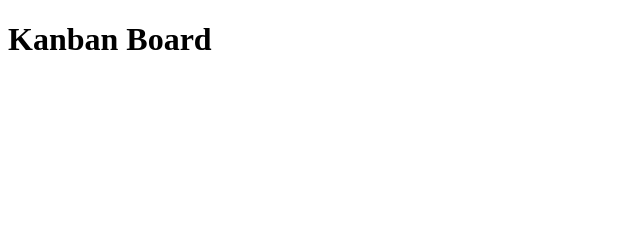
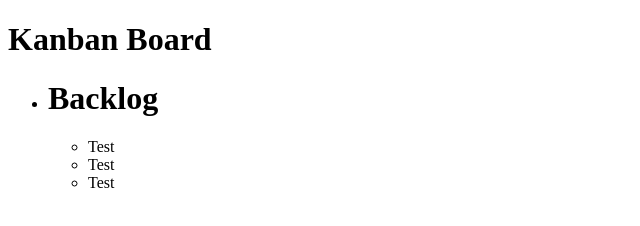
Before and after one commit to Shcoobz/basicJS_kanban-board, a plain HTML site: page index.html in a window 1280 px wide. Shown: the whole page, without its empty margins (0-640 px from the left). Drawn offline with Linux system fonts and the light colour scheme.

Commit message:
started building ui

```diff
--- a/index.html
+++ b/index.html
@@ -9,6 +9,23 @@
   </head>
   <body>
     <h1 class="main-title">Kanban Board</h1>
+    <!-- Drag Container -->
+    <div class="drag-container">
+      <ul class="drag-list">
+        <!-- Backlog Column -->
+        <li class="drag-column backlog">
+          <span class="header"><h1>Backlog</h1></span>
+          <!-- Backlog Content -->
+          <div id="backlog-content">
+            <ul class="drag-item-list" id="backlog-list">
+              <li class="drag-item">Test</li>
+              <li class="drag-item">Test</li>
+              <li class="drag-item">Test</li>
+            </ul>
+          </div>
+        </li>
+      </ul>
+    </div>
     <!-- Script -->
     <script src="script.js"></script>
   </body>
```
